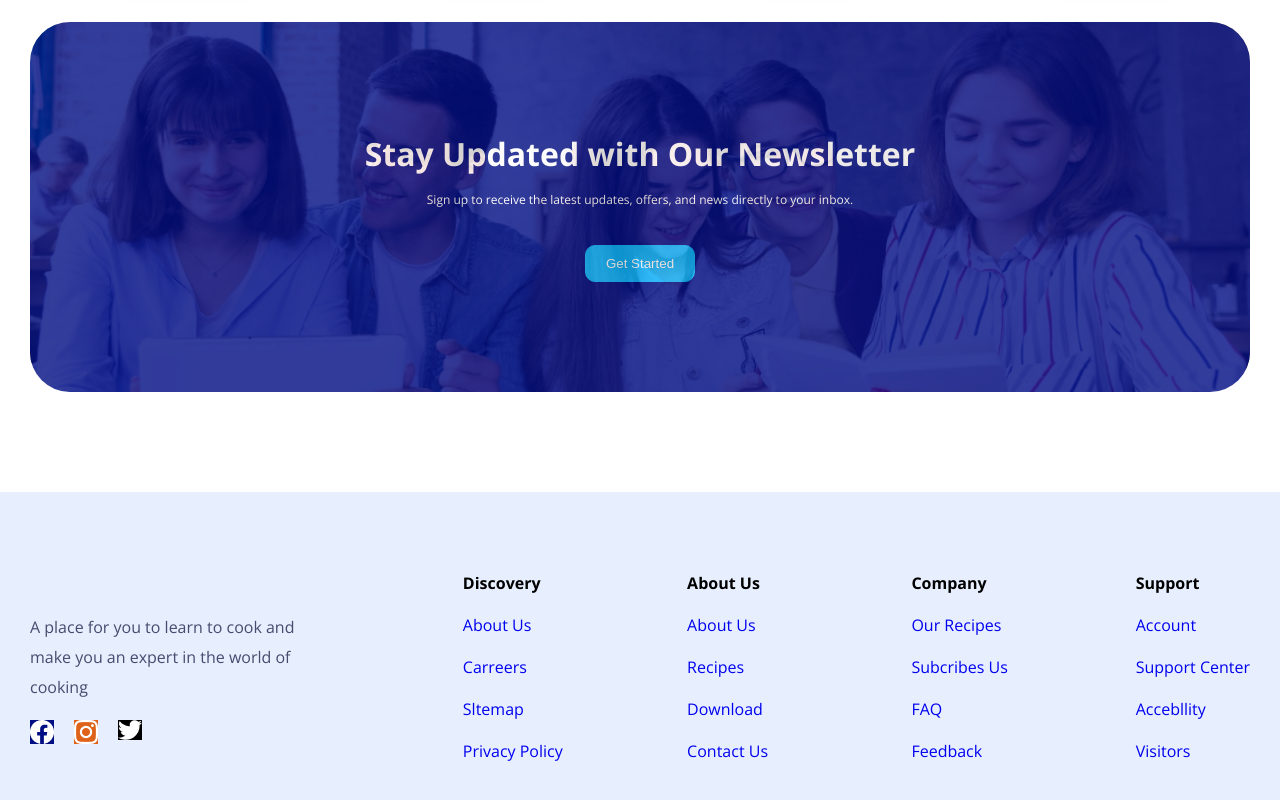
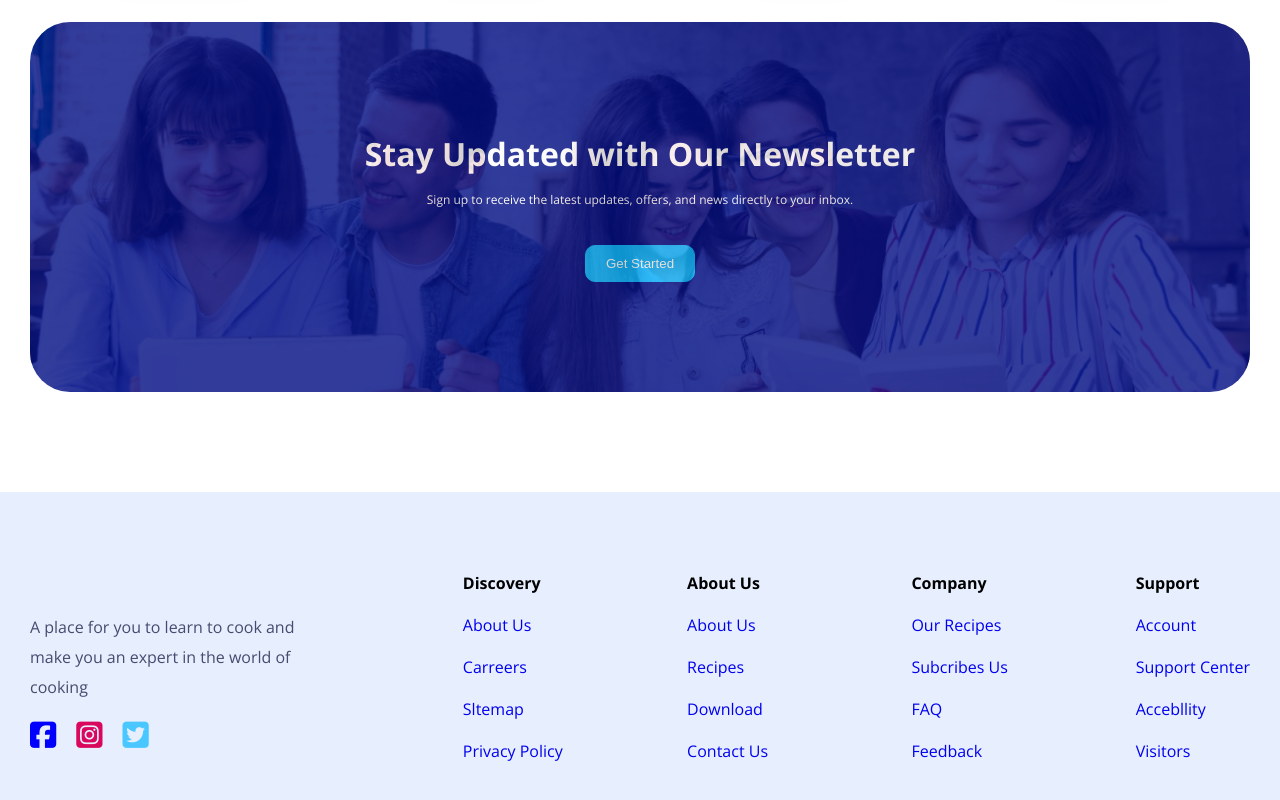
Before and after one commit to sa-maruf/Sakola.co, a plain HTML site: page index.html in a window 1280 px wide. Shown: the part 2330-3130 px from the top of the page. Drawn offline with nearby package versions, Linux system fonts and the light colour scheme.

Commit message:
some commit

```diff
--- a/index.html
+++ b/index.html
@@ -176,10 +176,9 @@
                     the
                     world of cooking</p>
                 <div style="margin-top: 18px; display: flex; gap: 20px;">
-                    <a href="#"><img style="background-color: #000D83;" src="./images/icons/facebook.png" alt=""></a>
-                    <a href="#"><img style="background-color: rgb(223, 98, 25)" src="./images/icons/instagram.png"
-                            alt=""></a>
-                    <a href="#"><img style="background-color: black;" src="./images/icons/twitter.png" alt=""></a>
+                    <a href="#"><i class="fa-brands fa-square-facebook" style="color: blue;"></i></a>
+                    <a href="#"><i class="fa-brands fa-square-instagram" style="color: #D9085D;"></i></a>
+                    <a href="#"><i class="fa-brands fa-square-twitter" style="color: #4AC7FF;"></i></a>
                 </div>
             </div>
             <div class="box2">
--- a/style/style.css
+++ b/style/style.css
@@ -176,6 +176,7 @@ main {
 #text-2{
     font-size: 14px;
     margin-top: 5px;
+    color: #040931B5;
 }
 
 /* Newsletter part  */
@@ -204,7 +205,8 @@ main {
 }
 
 .btn2:hover {
-    background-color: #36a2d4;
+    background-color: rgb(254, 181, 43);
+    border: 1px solid rgb(254, 181, 43);
 }
 
 /* footer part  */
@@ -220,6 +222,9 @@ footer {
     gap: 20px;
     justify-content: space-between;
 }
+.foot-box .fa-brands{
+    font-size: 30px;
+}
 .foot-box .box1{
     width: 25%;
 }
```
